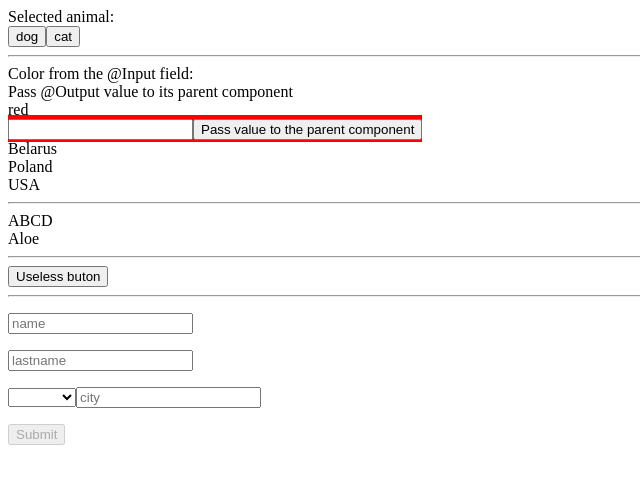
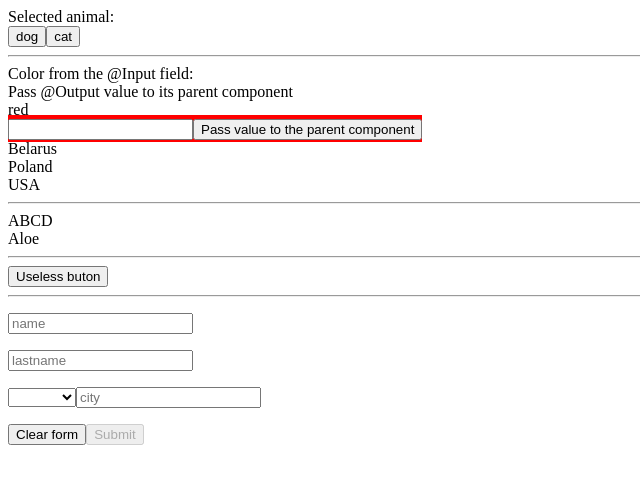
Before and after one commit to AliakseiLasevich/angular_project, an Angular app: page / in a window 1280 px wide. Shown: the top 484 px of the page, without its empty margins (0-640 px from the left). Built offline with nearby package versions, Linux system fonts and the light colour scheme.

Commit message:
15. Added new button to clear the form

```diff
--- a/src/app/super-form/super-form.component.html
+++ b/src/app/super-form/super-form.component.html
@@ -20,6 +20,7 @@
   <p>
   <div formGroupName="address">
     <select formControlName="country">
+      <option value=""></option>
       <option value="BLR">Belarus</option>
       <option value="PL">Poland</option>
     </select>
@@ -27,6 +28,7 @@
   </div>
 
   <p>
+    <button type="button" (click)="clearTheForm()">Clear form</button>
     <button type="submit" [disabled]="ivanForm.invalid">Submit</button>
   </p>
 </form>
--- a/src/app/super-form/super-form.component.ts
+++ b/src/app/super-form/super-form.component.ts
@@ -27,4 +27,12 @@ export class SuperFormComponent implements OnInit {
   submit() {
     console.log(this.ivanForm);
   }
+
+  clearTheForm() {
+    this.ivanForm.patchValue({
+      firstName: '',
+      lastName: '',
+      address: {country: '', city: ''}
+    })
+  }
 }
```
